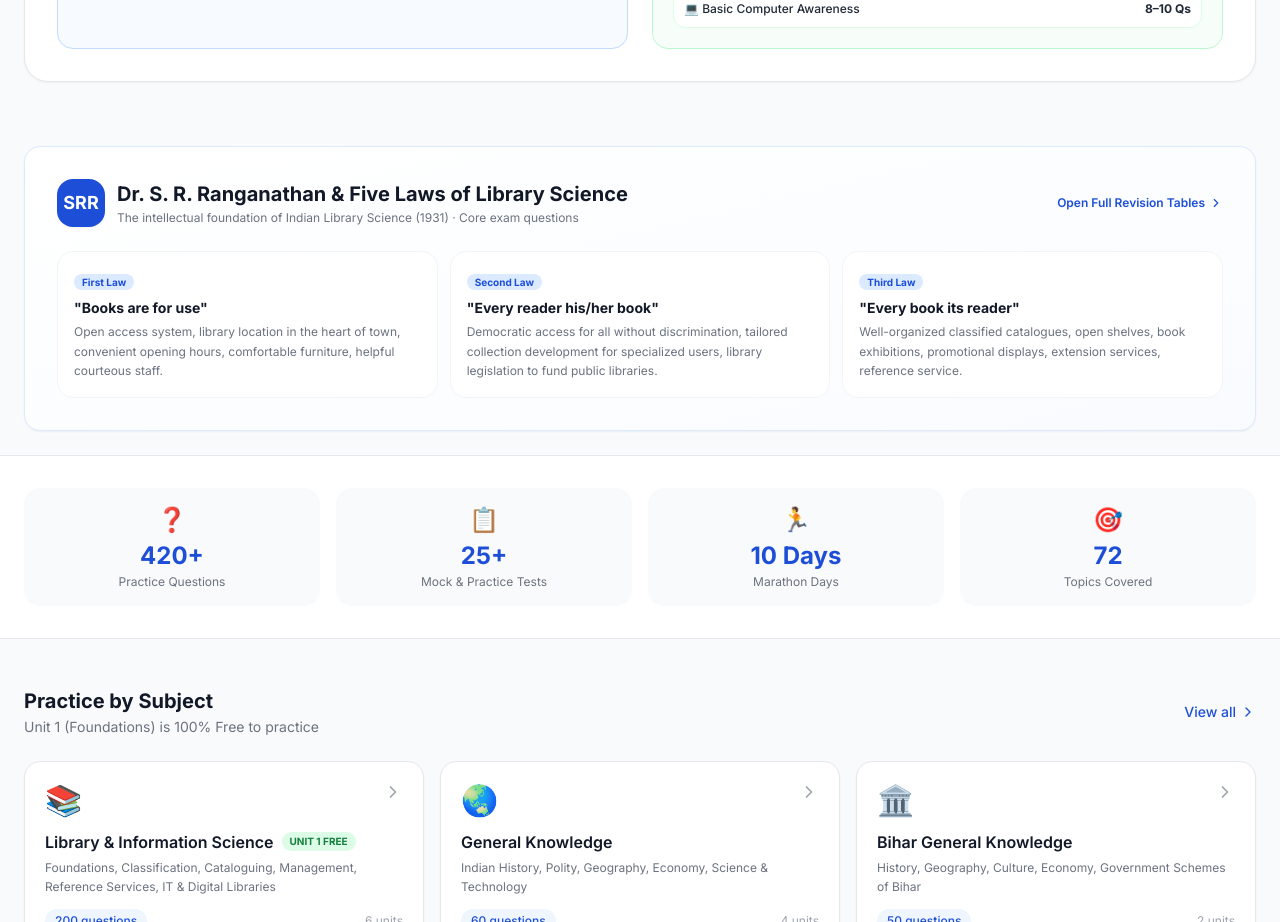
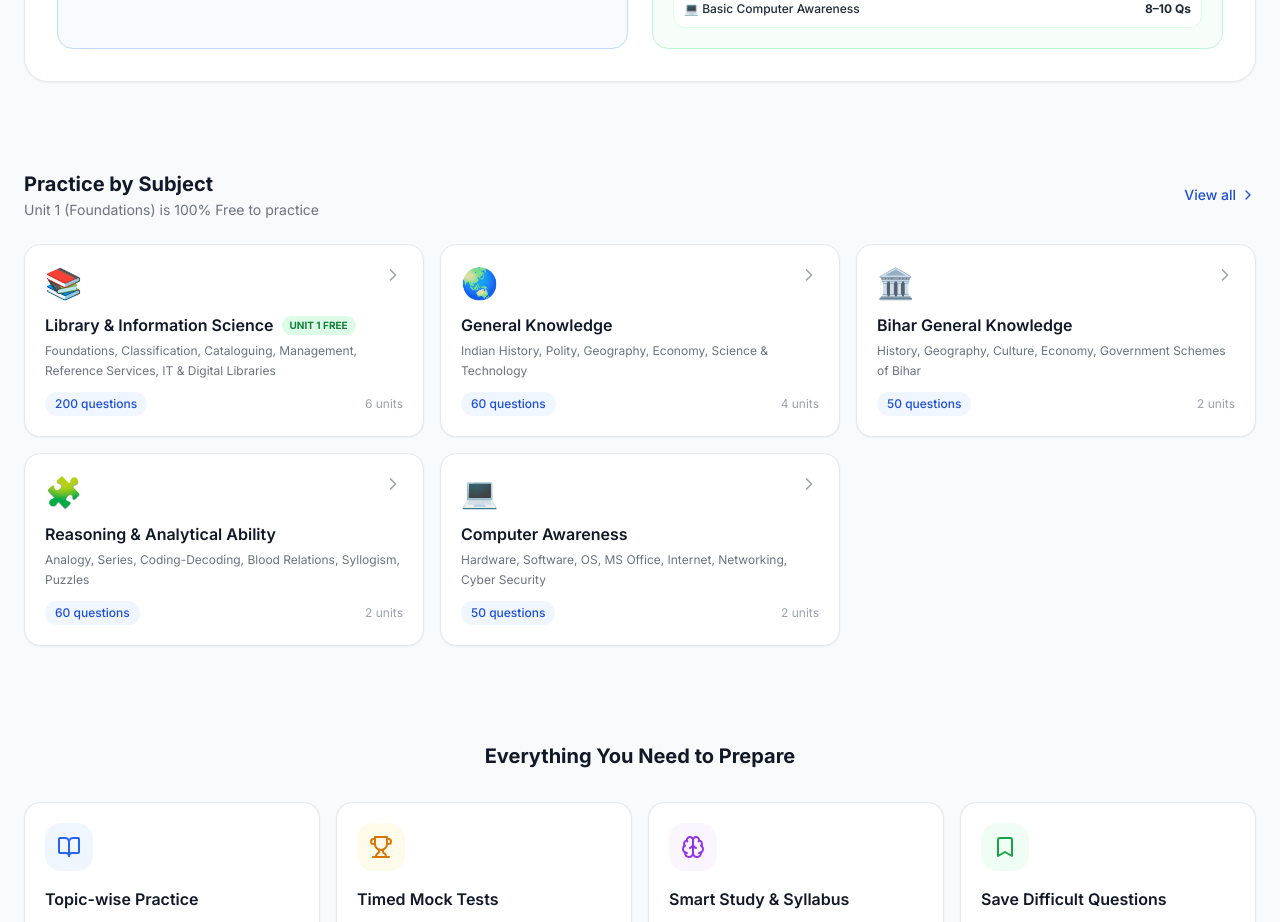
Before and after one commit to Nirajpaul2/Bihar-Librarian-LET-2026, a React (Vite) app: page / in a window 1280 px wide. Shown: the part 1420-2342 px from the top of the page. Built offline with nearby package versions, Linux system fonts and the light colour scheme; no server answers.

Commit message:
refactor(home): remove redundant Five Laws preview card and duplicate stats strip for a cleaner layout

```diff
--- a/src/pages/Home.tsx
+++ b/src/pages/Home.tsx
@@ -9,14 +9,6 @@ import { subjects } from '@/data/subjects';
 import { mockTests } from '@/data/mock-tests';
 import { usePayment, ACCESS_PRICE_INR } from '@/hooks/usePayment';
 import { useSEO } from '@/hooks/useSEO';
-import { fiveLawsOfLibraryScience, biharLibraryHeritage } from '@/data/cheat-sheets';
-
-const stats = [
-  { label: 'Practice Questions', value: `${allQuestions.length}+`, icon: '❓' },
-  { label: 'Mock & Practice Tests', value: `${mockTests.length + 10}+`, icon: '📋' },
-  { label: 'Marathon Days', value: '10 Days', icon: '🏃' },
-  { label: 'Topics Covered', value: subjects.reduce((a, s) => a + s.units.reduce((b, u) => b + u.topics.length, 0), 0).toString(), icon: '🎯' },
-];
 
 const features = [
   {
@@ -393,66 +385,6 @@ export default function Home() {
         </div>
       </section>
 
-      {/* Dr. S. R. Ranganathan & Five Laws Feature Section */}
-      <section className="max-w-7xl mx-auto px-4 sm:px-6 py-6">
-        <div className="card p-6 sm:p-8 bg-gradient-to-br from-white to-blue-50/40 dark:from-gray-900 dark:to-gray-800/40 border border-brand-100 dark:border-brand-900/60 shadow-sm">
-          <div className="flex flex-col md:flex-row md:items-center justify-between gap-4 mb-6">
-            <div className="flex items-center gap-3">
-              <div className="w-12 h-12 rounded-2xl bg-brand-700 text-white flex items-center justify-center font-bold text-lg shadow-sm">
-                SRR
-              </div>
-              <div>
-                <h2 className="text-lg sm:text-xl font-bold text-gray-900 dark:text-white">
-                  Dr. S. R. Ranganathan & Five Laws of Library Science
-                </h2>
-                <p className="text-xs text-gray-500 dark:text-gray-400 mt-0.5">
-                  The intellectual foundation of Indian Library Science (1931) · Core exam questions
-                </p>
-              </div>
-            </div>
-            <Link
-              to="/syllabus?tab=cheatsheet"
-              className="text-xs font-semibold text-brand-700 dark:text-brand-400 hover:underline flex items-center gap-1 self-start md:self-auto"
-            >
-              Open Full Revision Tables <ChevronRight className="w-3.5 h-3.5" />
-            </Link>
-          </div>
-
-          <div className="grid grid-cols-1 sm:grid-cols-2 lg:grid-cols-3 gap-3">
-            {fiveLawsOfLibraryScience.slice(0, 3).map((item, idx) => (
-              <div key={idx} className="p-4 rounded-2xl bg-white dark:bg-gray-800 border border-gray-100 dark:border-gray-700/60 shadow-xs flex flex-col justify-between">
-                <div>
-                  <span className="text-[10px] font-bold bg-brand-100 dark:bg-brand-950/60 text-brand-700 dark:text-brand-300 px-2 py-0.5 rounded-full">
-                    {item.law}
-                  </span>
-                  <h3 className="font-bold text-sm text-gray-900 dark:text-white mt-1.5 mb-1">
-                    "{item.title}"
-                  </h3>
-                  <p className="text-xs text-gray-500 dark:text-gray-400 leading-relaxed">
-                    {item.implications}
-                  </p>
-                </div>
-              </div>
-            ))}
-          </div>
-        </div>
-      </section>
-
-      {/* Stats */}
-      <section className="bg-white dark:bg-gray-900 border-y border-gray-200 dark:border-gray-800">
-        <div className="max-w-7xl mx-auto px-4 sm:px-6 py-8">
-          <div className="grid grid-cols-2 sm:grid-cols-4 gap-4">
-            {stats.map(stat => (
-              <div key={stat.label} className="text-center p-4 rounded-2xl bg-gray-50 dark:bg-gray-800">
-                <div className="text-2xl mb-1">{stat.icon}</div>
-                <div className="text-2xl font-bold text-brand-700 dark:text-brand-400">{stat.value}</div>
-                <div className="text-xs text-gray-500 dark:text-gray-400 mt-0.5">{stat.label}</div>
-              </div>
-            ))}
-          </div>
-        </div>
-      </section>
-
       {/* Subjects */}
       <section className="max-w-7xl mx-auto px-4 sm:px-6 py-12">
         <div className="flex items-center justify-between mb-6">
```
